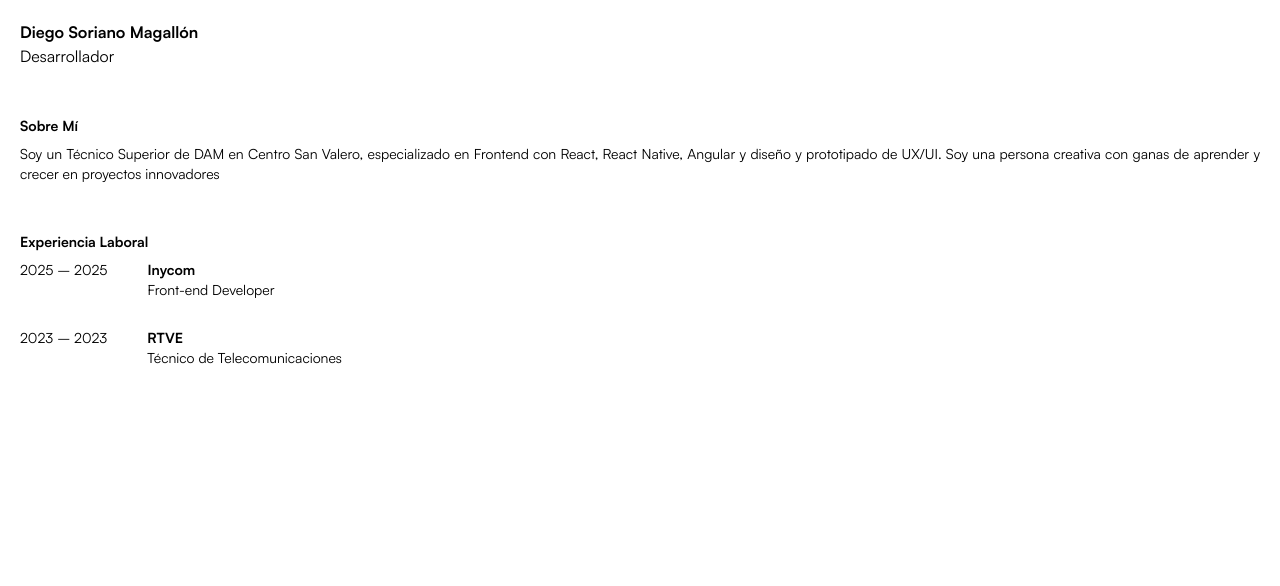
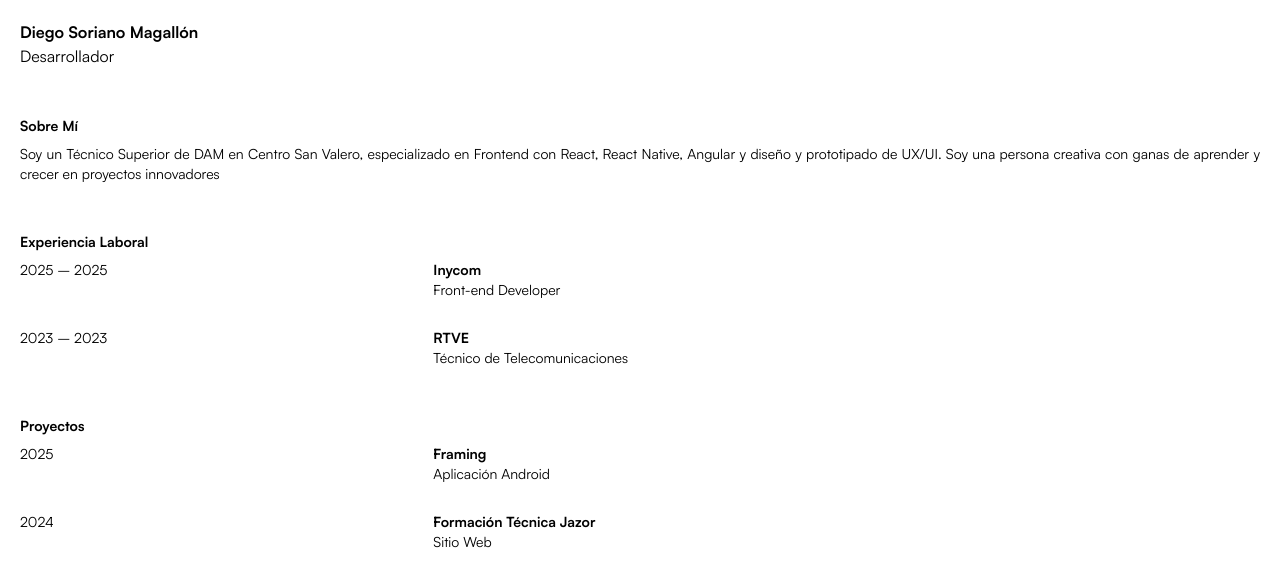
Before and after one commit to diegosorianom/cv, an Angular app: page / in a window 1280 px wide. Shown: the top 586 px of the page. Built offline with nearby package versions, Linux system fonts and the light colour scheme.

Commit message:
Proyects

```diff
--- a/src/app/components/experience-component/experience-component.html
+++ b/src/app/components/experience-component/experience-component.html
@@ -1,8 +1,8 @@
 <div class="flex flex-col gap-2">
     <h2 class="font-bold">Experiencia Laboral</h2>
     @for (experience of workExperiencie.slice().reverse(); track experience.id; let last = $last) {
-        <div class="flex flow-row gap-10">
-            <div class="mb-10" [class.mb-10]="!last">
+        <div class="flex flow-row">
+            <div class="w-1/2 mb-10" [class.mb-10]="!last">
                 @if (experience.finish) {
                     <p>{{experience.start}} – {{experience.finish}}</p>
                 } @else {
@@ -10,7 +10,7 @@
                 }
             </div>
 
-            <div>
+            <div class="w-full">
                 <strong>{{experience.company}}</strong>
                 <p>{{experience.job}}</p>
             </div>
--- /dev/null
+++ b/src/app/components/proyects-component/proyects-component.html
@@ -0,0 +1,15 @@
+<div class="flex flex-col gap-2">
+    <h2 class="font-bold">Proyectos</h2>
+    @for (proyects of proyects.slice().reverse(); track proyects.id; let last = $last) {
+        <div class="flex flow-row">
+            <div class="w-1/2 mb-10" [class.mb-10]="!last">
+                <p>{{proyects.year}}</p>
+            </div>
+
+            <div class="w-full">
+                <a href="{{proyects.link}}"><strong>{{proyects.name}}</strong></a>
+                <p>{{proyects.type}}</p>
+            </div>
+        </div>
+    }
+</div>
--- /dev/null
+++ b/src/app/components/proyects-component/proyects-component.ts
@@ -0,0 +1,12 @@
+import { Component } from '@angular/core';
+import { Proyects, ProyectsData } from '../../data/proyects-data';
+
+@Component({
+  selector: 'app-proyects-component',
+  imports: [],
+  templateUrl: './proyects-component.html',
+  styleUrl: './proyects-component.css'
+})
+export class ProyectsComponent {
+  proyects: Proyects[] = ProyectsData;
+}
--- a/src/app/pages/home-page/home-page.html
+++ b/src/app/pages/home-page/home-page.html
@@ -1,9 +1,10 @@
 <main class="container mx-auto p-5 text-sm flex flex-col gap-12">
     <section>
         <h1 class="text-base font-bold" >Diego Soriano Magallón</h1>
-        <h2 class="text-base " >Desarrollador</h2>
+        <h2 class="text-base" >Desarrollador</h2>
     </section>
 
     <app-about-component />
     <app-experience-component />
+    <app-proyects-component />
 </main>
--- a/src/app/pages/home-page/home-page.ts
+++ b/src/app/pages/home-page/home-page.ts
@@ -1,10 +1,11 @@
 import { Component } from '@angular/core';
 import { AboutComponent } from "../../components/about-component/about-component";
 import { ExperienceComponent } from "../../components/experience-component/experience-component";
+import { ProyectsComponent } from "../../components/proyects-component/proyects-component";
 
 @Component({
   selector: 'app-home-page',
-  imports: [AboutComponent, ExperienceComponent],
+  imports: [AboutComponent, ExperienceComponent, ProyectsComponent],
   templateUrl: './home-page.html',
   styleUrl: './home-page.css'
 })
```
Also changed, not shown: src/app/components/proyects-component/proyects-component.css (added), 1 other file (tests, documents, lock files or other folders).
